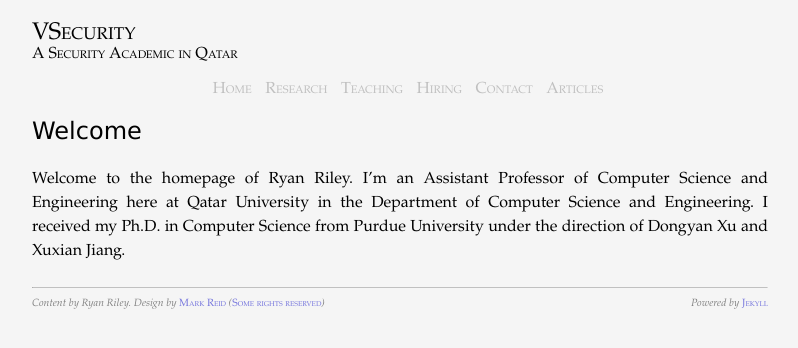
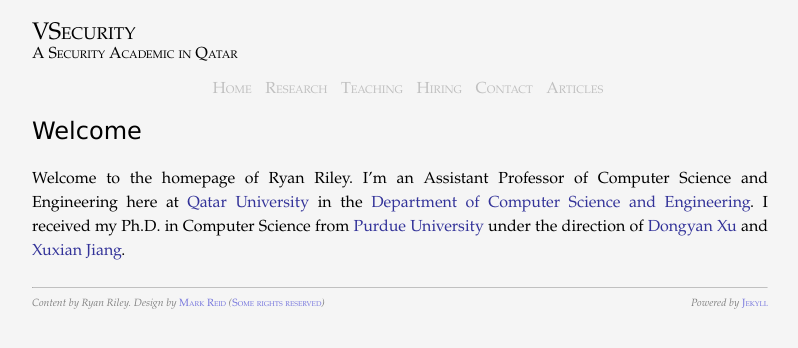
Before and after one commit to rriley/website, a Jekyll site: the page built from index.md, in a window 1280 px wide. Shown: the top 348 px of the page, without its empty margins (240-1038 px from the left). Built offline with Jekyll 4.4.1, drawn with Linux system fonts in a browser that asks for light colours; Markdown is read by kramdown in place of the engine named in the settings; some of the changed lines change nothing that is shown.

Commit message:
Adding some links to the intro page

```diff
--- a/index.md
+++ b/index.md
@@ -4,5 +4,11 @@ title: home
 ---
 
 #Welcome
-
-Welcome to the homepage of Ryan Riley. I’m an Assistant Professor of Computer Science and Engineering here at Qatar University in the Department of Computer Science and Engineering. I received my Ph.D. in Computer Science from Purdue University under the direction of Dongyan Xu and Xuxian Jiang.
+Welcome to the homepage of Ryan Riley. I’m an Assistant Professor of
+Computer Science and Engineering here at
+[Qatar University](http://www.qu.edu.qa) in the
+[Department of Computer Science and Engineering](http://www.qu.edu.qa/engineering/computer/).
+I received my Ph.D. in Computer Science from
+[Purdue University](http://www.purdue.edu/) under the direction of
+[Dongyan Xu](http://www.cs.purdue.edu/homes/dxu) and
+[Xuxian Jiang](http://www.csc.ncsu.edu/faculty/jiang/).
```
